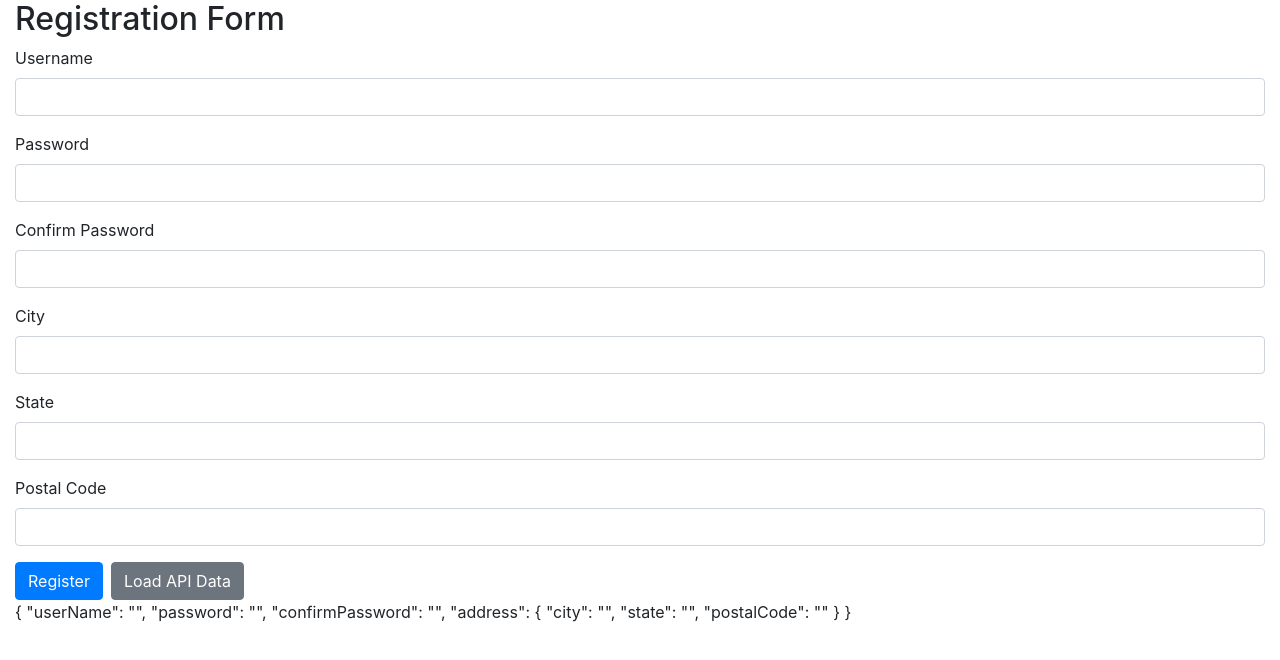
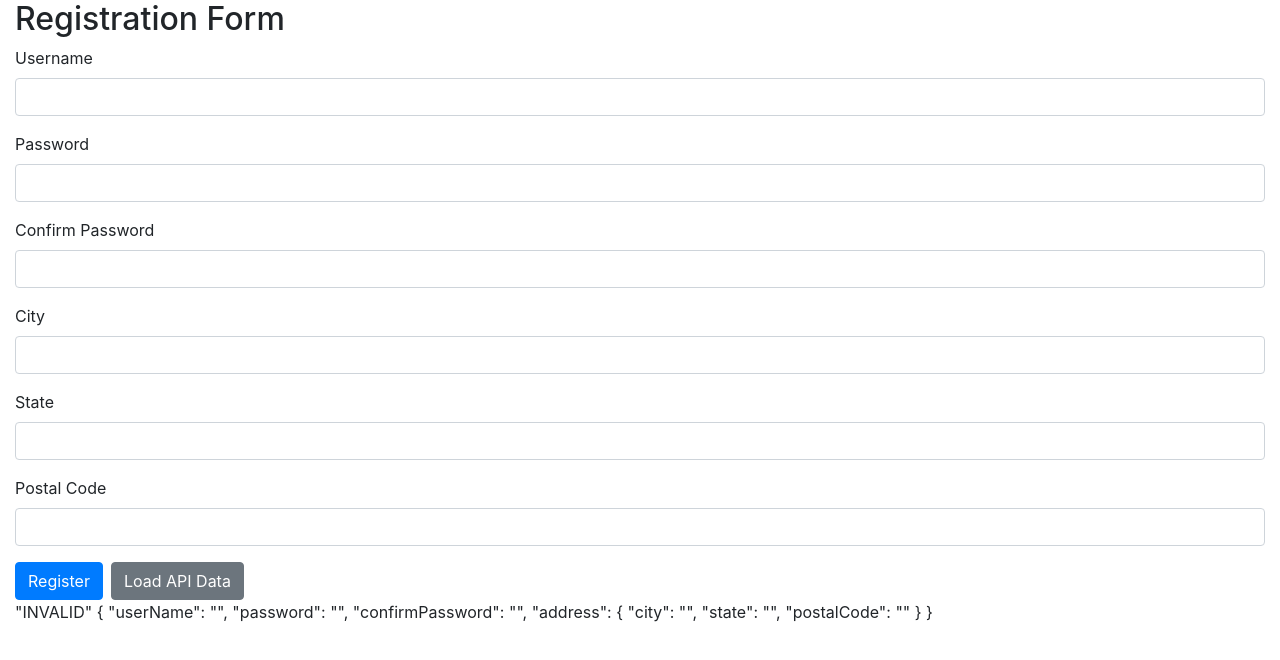
Before and after one commit to gopinav/Angular-Forms-Tutorial, an Angular app in the folder reactive-forms/: page / in a window 1280 px wide. Shown: the top 660 px of the page. Built offline with nearby package versions, Linux system fonts and the light colour scheme.

Commit message:
Cross field validation

```diff
--- a/reactive-forms/src/app/app.component.html
+++ b/reactive-forms/src/app/app.component.html
@@ -20,7 +20,8 @@
 
     <div class="form-group">
       <label>Confirm Password</label>
-      <input type="password" formControlName="confirmPassword" class="form-control">
+      <input type="password" [class.is-invalid]="registrationForm.errors?.misMatch" formControlName="confirmPassword" class="form-control">
+      <small class="text-danger" *ngIf="registrationForm.errors?.misMatch">Passwords do not match</small>
     </div>
 
     <div formGroupName="address">
@@ -47,5 +48,6 @@
 
   </form>
 
+  {{registrationForm.status | json}}
   {{registrationForm.value | json}}
 </div>
--- a/reactive-forms/src/app/app.component.ts
+++ b/reactive-forms/src/app/app.component.ts
@@ -1,8 +1,8 @@
 import { Component } from '@angular/core';
-import { FormGroup, FormControl } from '@angular/forms';
+import { FormGroup, FormControl, Validators } from '@angular/forms';
 import { FormBuilder } from '@angular/forms';
-import { Validators } from '@angular/forms';
-import { forbiddenNameValidator } from './shared/user-name.validator';
+import { ForbiddenNameValidator } from './shared/user-name.validator';
+import { PasswordValidator } from './shared/password.validator';
 
 @Component({
   selector: 'app-root',
@@ -23,7 +23,7 @@
   // });
 
   registrationForm = this.fb.group({
-    userName: ['', [Validators.required, Validators.minLength(3), forbiddenNameValidator(/password/)]],
+    userName: ['', [Validators.required, Validators.minLength(3), ForbiddenNameValidator(/password/)]],
     password: [''],
     confirmPassword: [''],
     address: this.fb.group({
@@ -31,7 +31,7 @@
       state: [''],
       postalCode: ['']
     })
-  });
+  }, {validator: PasswordValidator});
 
   get userName() {
     return this.registrationForm.get('userName');
--- /dev/null
+++ b/reactive-forms/src/app/shared/password.validator.ts
@@ -0,0 +1,10 @@
+import { AbstractControl } from '@angular/forms';
+
+export function PasswordValidator(control: AbstractControl): { [key: string]: boolean } | null {
+  const password = control.get('password');
+  const confirmPassword = control.get('confirmPassword');
+  if (password.pristine || confirmPassword.pristine) {
+    return null;
+  }
+  return password && confirmPassword && password.value !== confirmPassword.value ? { 'misMatch': true } : null;
+}
--- a/reactive-forms/src/app/shared/user-name.validator.ts
+++ b/reactive-forms/src/app/shared/user-name.validator.ts
@@ -1,6 +1,6 @@
 import { ValidatorFn, AbstractControl } from '@angular/forms';
 
-export function forbiddenNameValidator(forbiddenName: RegExp): ValidatorFn {
+export function ForbiddenNameValidator(forbiddenName: RegExp): ValidatorFn {
   return (control: AbstractControl): { [key: string]: any } | null => {
     const forbidden = forbiddenName.test(control.value);
     return forbidden ? { 'forbiddenName': { value: control.value } } : null;
```
